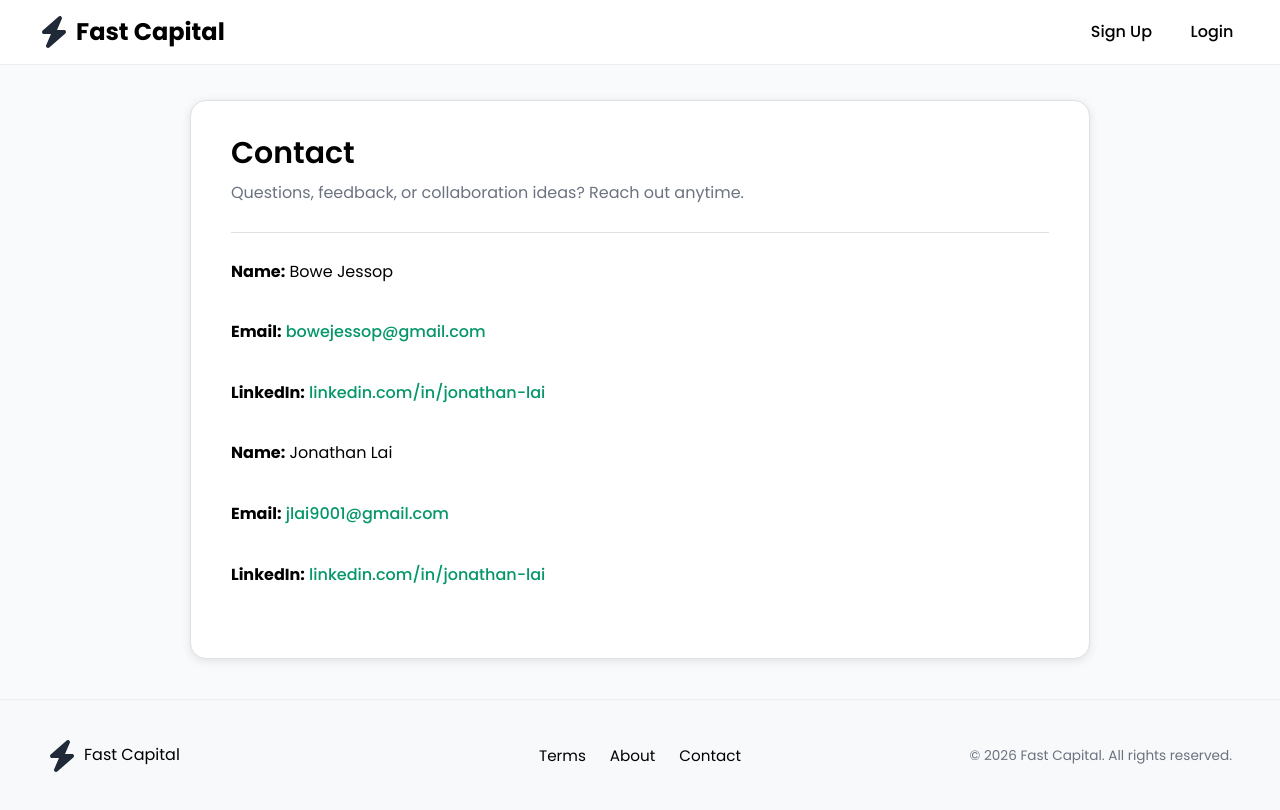
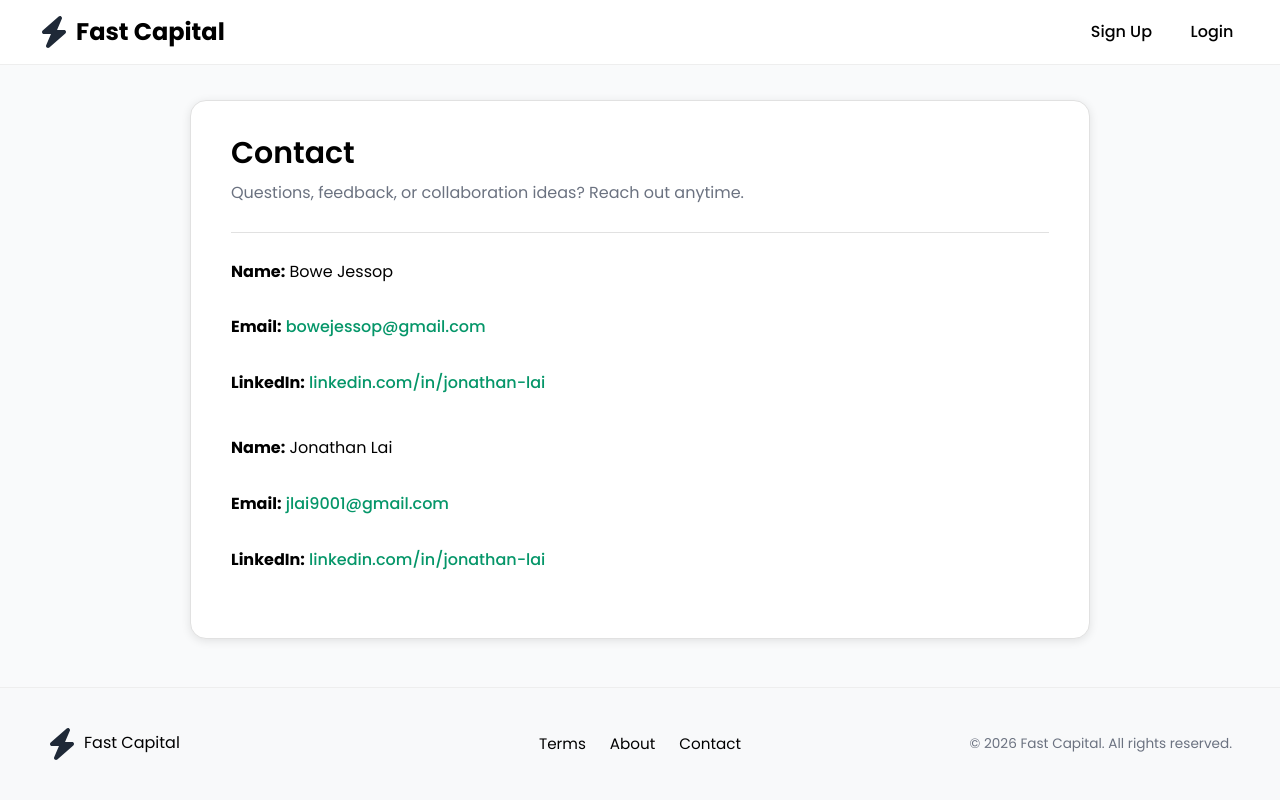
Before and after one commit to jlai9001/FastCapital, a React (Vite) app in the folder client/: page /contact in a window 1280 px wide. Built offline with nearby package versions, Linux system fonts and the light colour scheme; no server answers.

Commit message:
contact gap

```diff
--- a/client/src/pages/contact.css
+++ b/client/src/pages/contact.css
@@ -65,6 +65,10 @@
   margin-bottom: 28px;
 }
 
+.contact1{
+  margin-bottom: 40px
+}
+
 .contact-section h2 {
   font-size: 18px;
   font-weight: 600;
@@ -86,7 +90,7 @@
 
 .contact-list li {
   font-size: var(--small_fontsize);
-  margin-bottom: 35px;
+  margin-bottom: 30px;
   line-height: 1.6;
 }
 
--- a/client/src/pages/contact.jsx
+++ b/client/src/pages/contact.jsx
@@ -11,7 +11,7 @@ export default function Contact() {
         <hr className="contact-divider" />
         <section className="contact-section">
 
-          <ul className="contact-list">
+          <ul className="contact-list contact1">
             <li>
               <strong>Name:</strong> Bowe Jessop
             </li>
@@ -33,7 +33,7 @@ export default function Contact() {
             </li>
           </ul>
 
-          <ul className="contact-list">
+          <ul className="contact-list contact2">
             <li>
               <strong>Name:</strong> Jonathan Lai
             </li>
```
Also changed, not shown: client/src/context/ui-blocker-provider.jsx (added).
